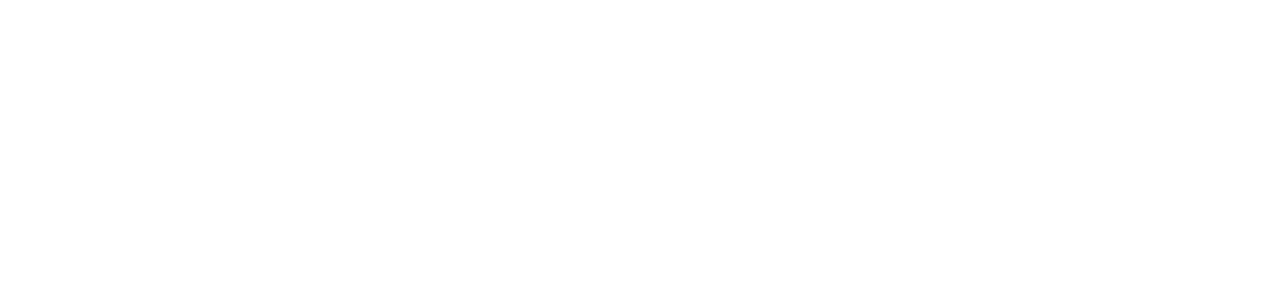
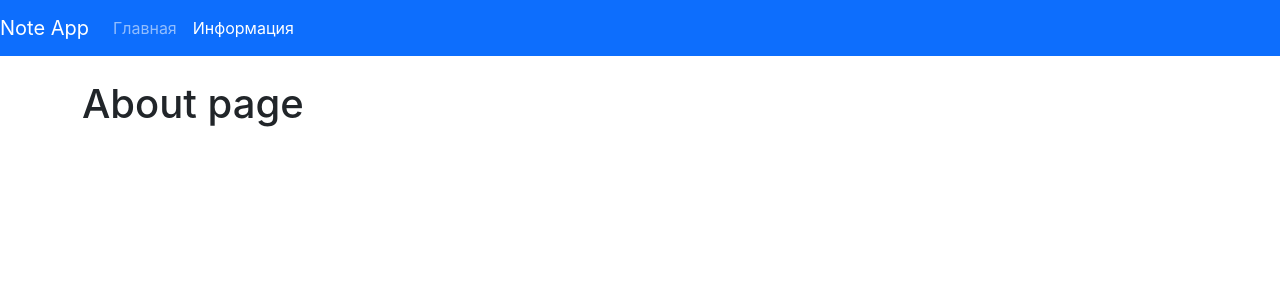
Before and after one commit to Nadia920/react_app, a React (Create React App) app: page /about in a window 1280 px wide. Shown: the top 300 px of the page. Built offline with nearby package versions, Linux system fonts and the light colour scheme.

Commit message:
Added file Navbar with navigation between About and Home pages.

```diff
--- a/src/App.js
+++ b/src/App.js
@@ -1,8 +1,12 @@
-import logo from './logo.svg';
+/*import logo from './logo.svg';*/
 /*import './App.css';*/
 import React from 'react'
-import {BrowserRouter, Router, Switch} from 'react-router-dom'
+/*import {BrowserRouter, Routes, Route} from 'react-router-dom'*/
+import {Route, Routes, BrowserRouter} from 'react-router-dom';
 import {Home} from './pages/Home'
+import {About} from "./pages/About";
+import {Navbar} from "./components/Navbar";
+
 function App() {
   return (
       /*<div className="App">
@@ -22,11 +26,12 @@
       </header>
     </div>*/
       <BrowserRouter>
+          <Navbar />
       <div className="container pt-4">
-      <Switch>
-        <Router path={'/'} exact component={Home} />
-          <Router path={'/'} exact component={Home} />
-      </Switch>
+      <Routes>
+        <Route path={'/'} element={<Home />} />
+          <Route path={'/about'} element={<About />} />
+      </Routes>
       </div>
       </BrowserRouter>
   );
--- /dev/null
+++ b/src/components/Form.js
@@ -0,0 +1,13 @@
+import React from "react";
+export const Form = () => {
+    return (
+        <form>
+            <div className="form-group">
+                <input type="text"
+                       className="form-control"
+                       placeholder="Введите название заметки"
+                />
+            </div>
+        </form>
+    )
+}
--- /dev/null
+++ b/src/components/Navbar.js
@@ -0,0 +1,17 @@
+import React from 'react'
+import {NavLink} from 'react-router-dom'
+export const Navbar = () => (
+    <nav className="navbar navbar-dark navbar-expand-lg bg-primary">
+      <div className="navbar-brand">
+        Note App
+      </div>
+        <ul className="navbar-nav">
+            <li className="nav-item">
+                <NavLink className="nav-link" to="/" exact={'true'}>Главная</NavLink>
+            </li>
+            <li className="nav-item">
+                <NavLink className="nav-link" to="/about" exact={'true'}>Информация</NavLink>
+            </li>
+        </ul>
+    </nav>
+)
--- a/src/pages/About.js
+++ b/src/pages/About.js
@@ -2,7 +2,7 @@
 export const About = () => {
     return (
         <Fragment>
-            <h1>Home page</h1>
+            <h1>About page</h1>
         </Fragment>
     )
 }
--- a/src/pages/Home.js
+++ b/src/pages/Home.js
@@ -1,8 +1,9 @@
 import React, {Fragment} from 'react'
+import {Form} from "../components/Form";
 export const Home = () => {
     return (
         <Fragment>
-            <h1>Home page</h1>
+            <Form />
         </Fragment>
     )
 }
```
Also changed, not shown: src/components/Notes.js (added).
